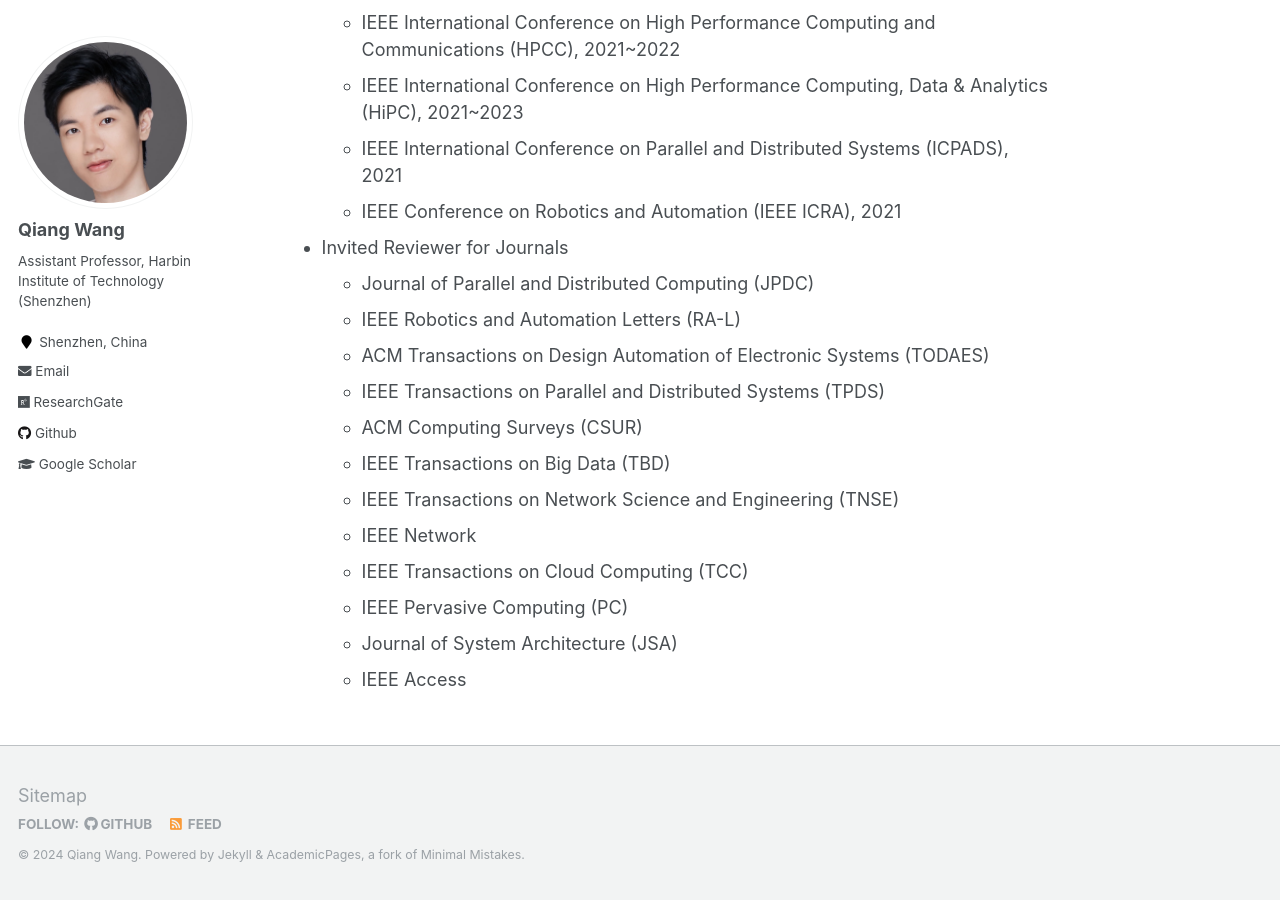
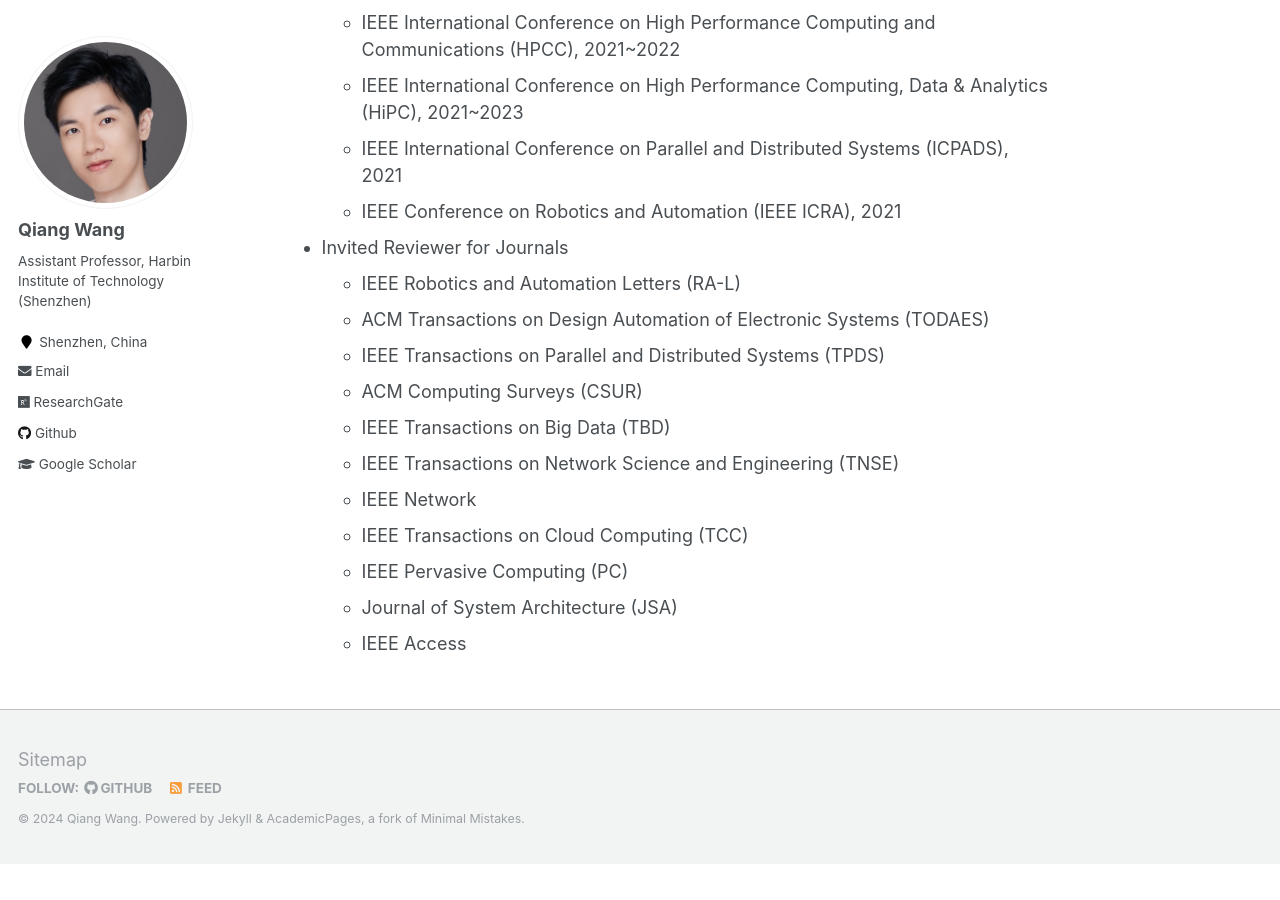
Before and after one commit to blackjack2015/blackjack2015.github.io, a Jekyll site: the page built from _pages/about.md, in a window 1280 px wide and 900 px high, scrolled down 3020 px. Built offline with Jekyll 4.4.1, drawn with Linux system fonts in a browser that asks for light colours; after the commit the page ends 3884 px from its top, so only the background shows below that.

Commit message:
Update about.md

```diff
--- a/_pages/about.md
+++ b/_pages/about.md
@@ -63,7 +63,6 @@
     + IEEE International Conference on Parallel and Distributed Systems (ICPADS), 2021
     + IEEE Conference on Robotics and Automation (IEEE ICRA), 2021
 + Invited Reviewer for Journals
-    + Journal of Parallel and Distributed Computing (JPDC)
     + IEEE Robotics and Automation Letters (RA-L)
     + ACM Transactions on Design Automation of Electronic Systems (TODAES)
     + IEEE Transactions on Parallel and Distributed Systems (TPDS)
```
